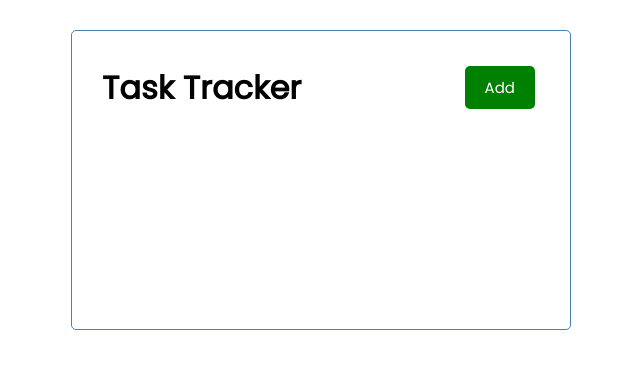
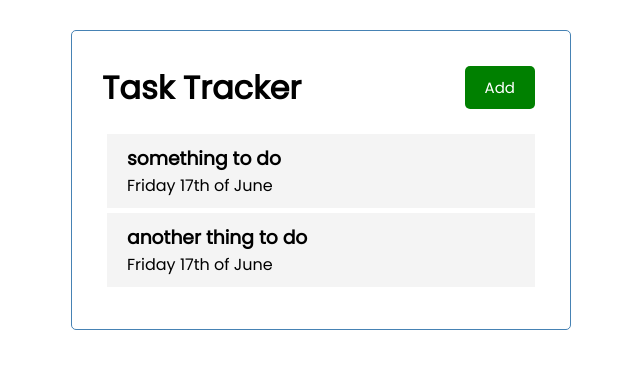
Before and after one commit to llihcchill/task-tracker, a React (Create React App) app: page / in a window 1280 px wide. Shown: the top 368 px of the page, without its empty margins (319-959 px from the left). Built offline with nearby package versions, Linux system fonts and the light colour scheme.

Commit message:
Update App.js

```diff
--- a/src/App.js
+++ b/src/App.js
@@ -6,15 +6,29 @@ import Tasks from "./components/Tasks";
 
 function App() {
   const [tasks, setTasks] = useState([
-    // default tasks
+    {
+      id: 1,
+      text: "something to do",
+      day: "Friday 17th of June",
+    },
+    {
+      id: 2,
+      text: "another thing to do",
+      day: "Friday 17th of June",
+    }
   ]);
+
+  // delete task
+  const deleteTask = (id) => {
+    setTasks(tasks.filter((task) => task.id !== id))
+  }
 
   // the <div className="container"> can be any one html element,
   // it could be a fragment (<> </>) or a <div> like it is
   return (
     <div className="container">
       <Header title="Task Tracker" />
-      <Tasks tasks={tasks} />
+      <Tasks tasks={tasks} onDelete={deleteTask} />
     </div>
   );
 }
```
